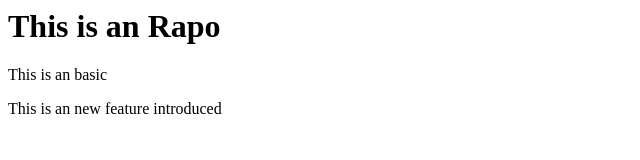
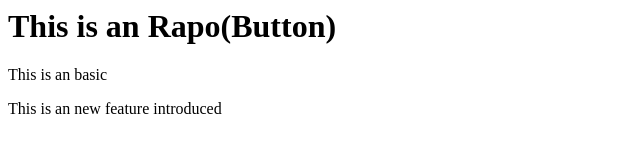
Before and after one commit to bushrashaikh2806-arch/Local-repository, a plain HTML site: page index.html in a window 1280 px wide. Shown: the whole page, without its empty margins (0-640 px from the left). Drawn offline with Linux system fonts and the light colour scheme.

```diff
--- a/index.html
+++ b/index.html
@@ -1,3 +1,3 @@
-<h1>This is an Rapo</h1>
+<h1>This is an Rapo(Button)</h1>
 <p>This is an basic</p>
 <p>This is an new feature introduced</p>
```
